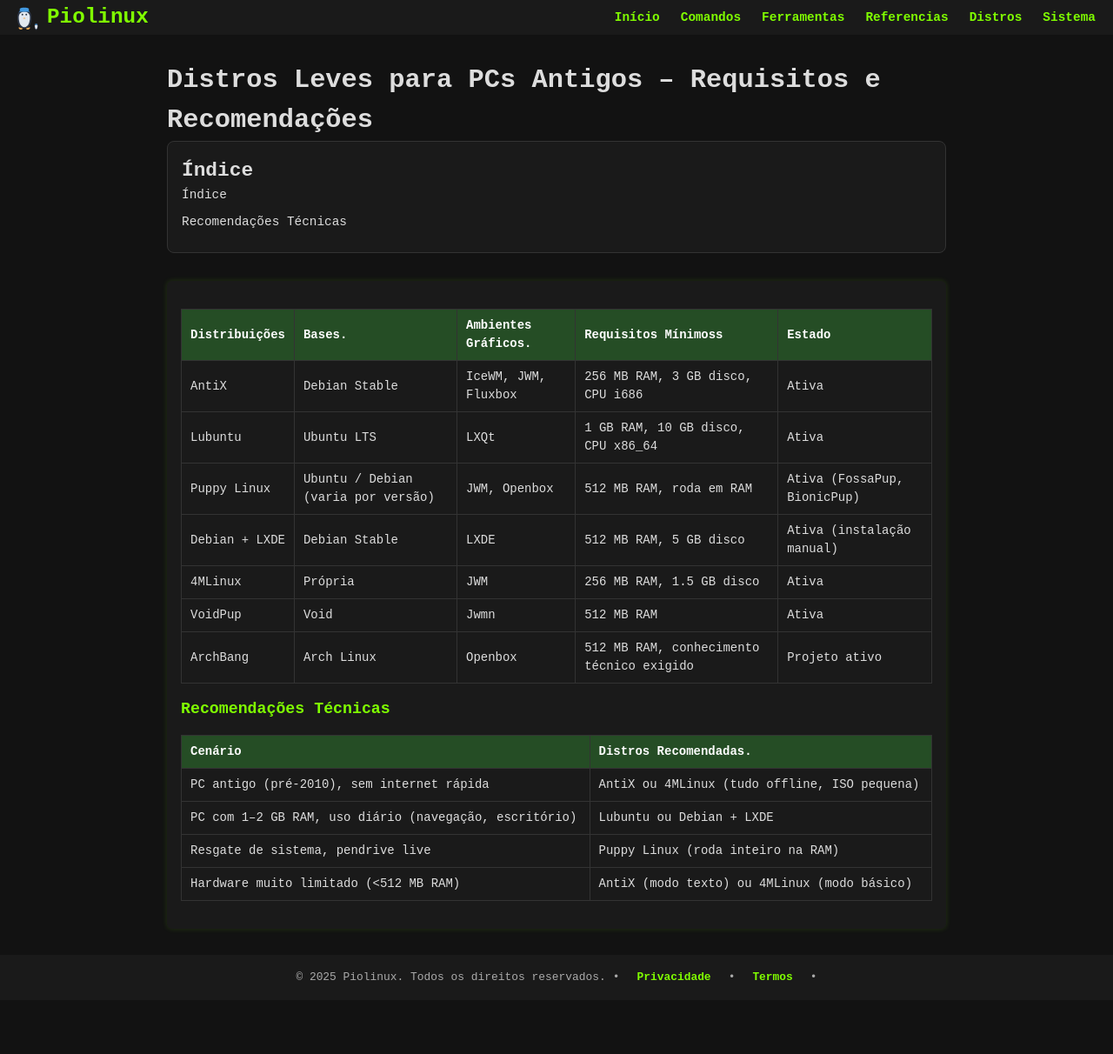
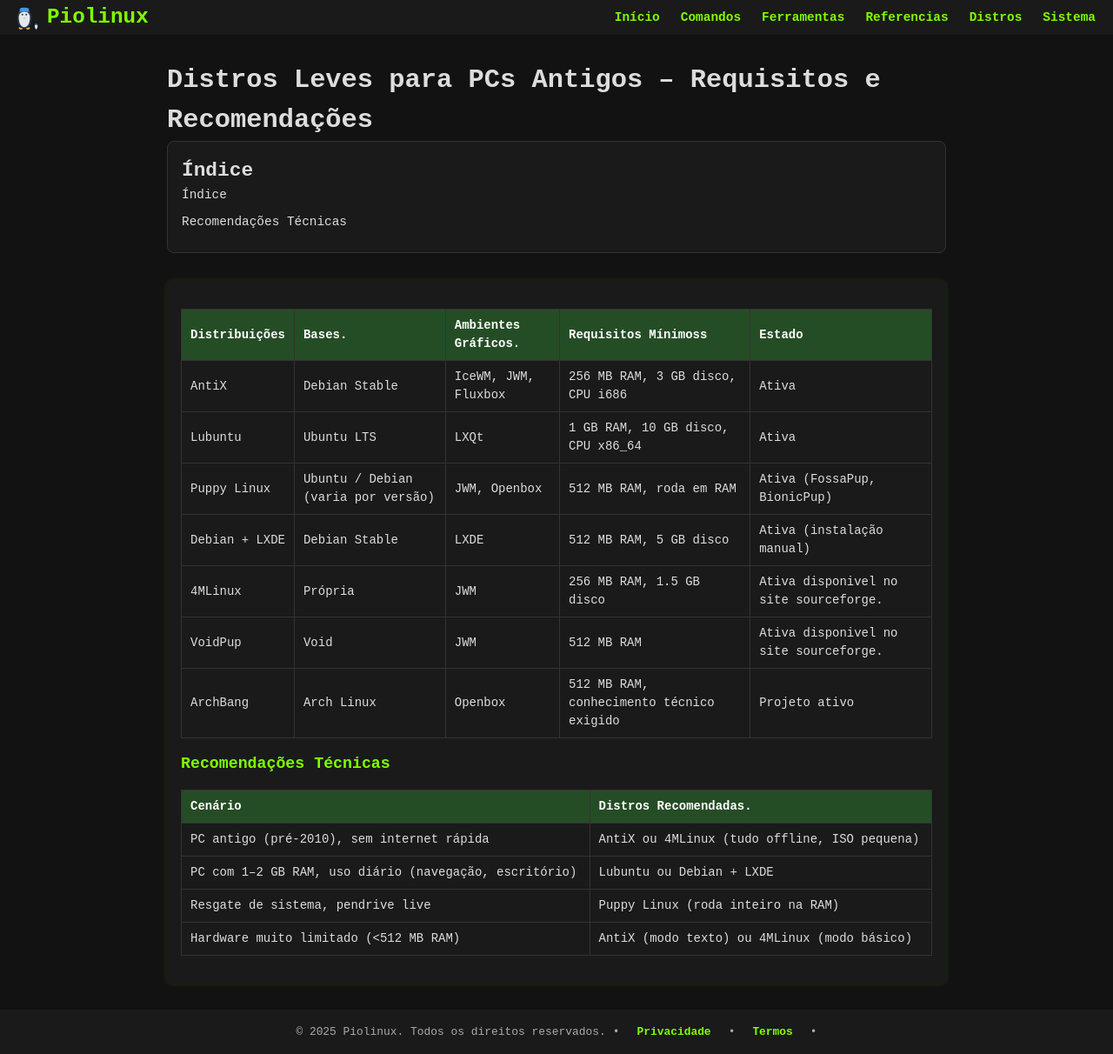
Before and after one commit to Piolinux/piolinux-site, a Jekyll site: the page built from _pages/_referencias/melhores-distros-linux-para-pcs-antigos-e-hardware-modesto.md, in a window 1280 px wide. Shown: the whole page at 87% size. Built offline with Jekyll 4.4.1, drawn with Linux system fonts in a browser that asks for light colours; before the commit the page ends 1150 px from its top, so only the background shows below that.

Commit message:
Update melhores-distros-linux-para-pcs-antigos-e-hardware-modesto.md

```diff
--- a/_pages/_referencias/melhores-distros-linux-para-pcs-antigos-e-hardware-modesto.md
+++ b/_pages/_referencias/melhores-distros-linux-para-pcs-antigos-e-hardware-modesto.md
@@ -61,14 +61,14 @@ permalink: /referencias/distros-linux-pc-antigo/
       <td data-label="Base">Própria</td>
       <td data-label="Ambiente Gráfico">JWM</td>
       <td data-label="Requisitos Mínimos">256 MB RAM, 1.5 GB disco</td>
-      <td data-label="Estado"> Ativa </td>
+      <td data-label="Estado"> Ativa disponivel no site sourceforge.</td>
     </tr>
     <tr>
       <td data-label="Distribuição">VoidPup</td>
       <td data-label="Base">Void</td>
-      <td data-label="Ambiente Gráfico">Jwmn</td>
+      <td data-label="Ambiente Gráfico">JWM</td>
       <td data-label="Requisitos Mínimos">512 MB RAM</td>
-      <td data-label="Estado"> Ativa </td>
+      <td data-label="Estado"> Ativa disponivel no site sourceforge.</td>
     </tr>
     <tr>
       <td data-label="Distribuição">ArchBang</td>
@@ -89,6 +89,7 @@ permalink: /referencias/distros-linux-pc-antigo/
     </tr>
   </thead>
   <tbody>
+
     <tr>
       <td data-label="Cenário">PC antigo (pré-2010), sem internet rápida</td>
       <td data-label="Distro Recomendada">AntiX ou 4MLinux (tudo offline, ISO pequena)</td>
```
